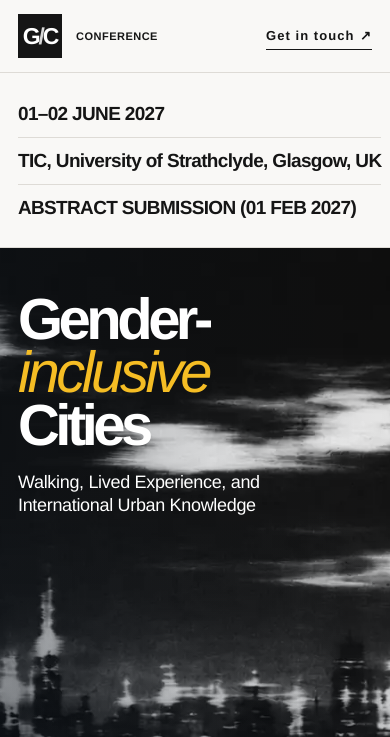
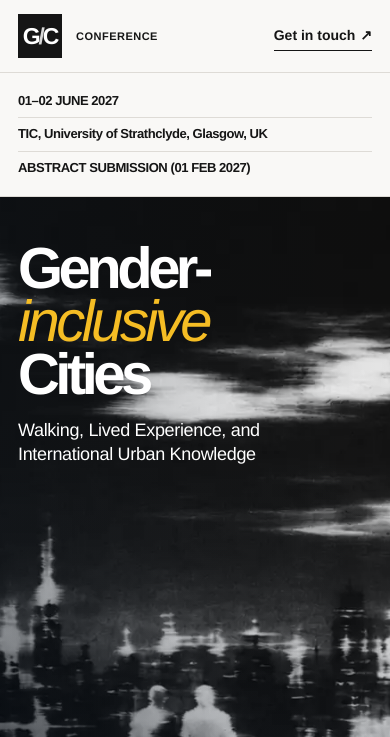
Before and after one commit to jiayi-jennifer-jin/gic27, a plain HTML site: page index.html in a window 390 px wide. Shown: the top 737 px of the page. Drawn offline with Linux system fonts and the light colour scheme.

Commit message:
Change top part

```diff
--- a/assets/style.css
+++ b/assets/style.css
@@ -708,3 +708,71 @@ body,button,a,input { font-family:Helvetica, Arial, sans-serif; }
   .contact-actions {gap:16px;}
   .contact-copy-button {font-size:12px;}
 }
+
+
+/* v15 — header and facts-only revisions. No edits to the hero or later sections. */
+/* Keep the five navigation controls at exactly the same size. */
+.site-header .nav-links { font-size:18px; gap:36px; }
+.site-header .nav-links > a,
+.site-header .nav-links > .nav-contact { font-size:inherit; font-weight:700; letter-spacing:0; }
+/* Three editorial facts on one line, with a consistent size that scales as a group. */
+.facts-strip .facts-row {
+  display:grid;
+  grid-template-columns:max-content minmax(0,1fr) max-content;
+  align-items:center;
+  gap:22px;
+  padding-top:23px;
+  padding-bottom:25px;
+}
+.facts-strip .fact-cell,
+.facts-strip .fact-cell:nth-child(2),
+.facts-strip .fact-cell:nth-child(3) {
+  min-width:0;
+  grid-column:auto;
+  font-size:18px;
+  font-weight:750;
+  line-height:1.25;
+  padding:0;
+  border:0;
+  text-align:left;
+  white-space:nowrap;
+}
+.facts-strip .fact-venue { justify-self:center; }
+.facts-strip .fact-cell:last-child { justify-self:end; }
+@media(max-width:1200px) {
+  .site-header .nav-links {font-size:16px;gap:22px;}
+  .facts-strip .facts-row {gap:16px;}
+  .facts-strip .fact-cell,
+  .facts-strip .fact-cell:nth-child(2),
+  .facts-strip .fact-cell:nth-child(3) {font-size:15px;}
+}
+@media(max-width:930px) {
+  .site-header .nav-links {font-size:14.5px;gap:15px;}
+  .facts-strip .facts-row {gap:10px;}
+  .facts-strip .fact-cell,
+  .facts-strip .fact-cell:nth-child(2),
+  .facts-strip .fact-cell:nth-child(3) {font-size:13px;}
+}
+@media(max-width:790px) and (min-width:601px) {
+  .facts-strip .fact-cell,
+  .facts-strip .fact-cell:nth-child(2),
+  .facts-strip .fact-cell:nth-child(3) {font-size:12px;}
+}
+@media(max-width:600px) {
+  .facts-strip .facts-row {grid-template-columns:1fr;gap:0;padding-top:12px;padding-bottom:12px;}
+  .facts-strip .fact-cell,
+  .facts-strip .fact-cell:nth-child(2),
+  .facts-strip .fact-cell:nth-child(3) {
+    grid-column:1; justify-self:start; padding:8px 0;
+    border:0; text-align:left; font-size:16px;
+  }
+  .facts-strip .fact-venue { justify-self:start; }
+  .facts-strip .fact-cell + .fact-cell {border-top:1px solid var(--line);width:100%;}
+}
+@media(max-width:600px) {
+  .site-header .nav-links {font-size:14px;}
+  .site-header .nav-links > .nav-contact {font-size:inherit;}
+  .facts-strip .fact-cell,
+  .facts-strip .fact-cell:nth-child(2),
+  .facts-strip .fact-cell:nth-child(3) {font-size:clamp(11.5px,3.35vw,15px);}
+}
```
